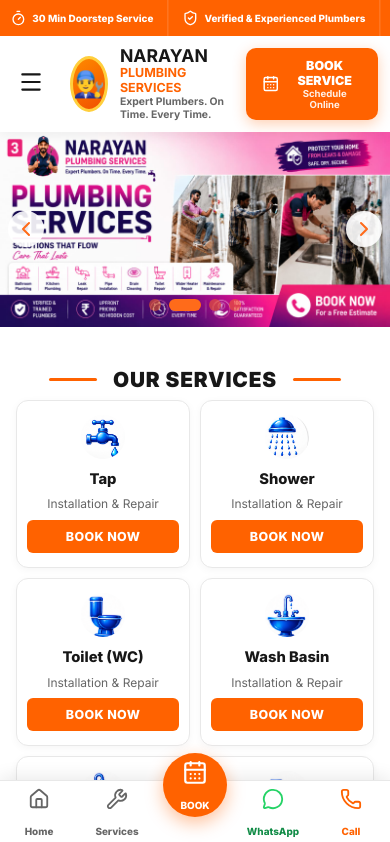
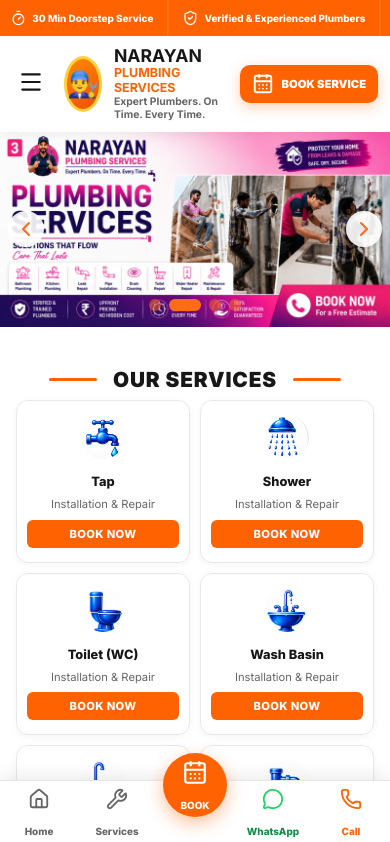
Before and after one commit to vj-mazu/narayan_plumbing, a React (Vite) app: page / in a window 390 px wide. Shown: the top 842 px of the page. Built offline with nearby package versions, Linux system fonts and the light colour scheme; the HTML template or start-up script is replaced by a standard one.

Commit message:
Fix mobile view: book button, 3-grid services, and responsive layout

```diff
--- a/src/index.css
+++ b/src/index.css
@@ -1550,7 +1550,18 @@
   }
   .menu-button { display: block; }
   .desktop-site-nav, .call-block { display: none; }
-  .brand-bar { grid-template-columns: auto 1fr auto; }
+  .brand-bar {
+    grid-template-columns: auto 1fr auto;
+    gap: 8px;
+  }
+  .book-top {
+    padding: 8px 12px;
+    font-size: 0.7rem;
+    white-space: nowrap;
+  }
+  .book-top small {
+    display: none;
+  }
   .hero-premium-top { grid-template-columns: 1fr; }
   .hero-premium-gallery { display: none; }
   .hero-banner-carousel { display: block; }
@@ -1568,7 +1579,26 @@
   }
   .hero-booking-grid { grid-template-columns: 1fr; }
   .hero-form-row { grid-template-columns: 1fr; }
-  .services-grid-container { grid-template-columns: repeat(3, 1fr); }
+  .services-grid-container {
+    grid-template-columns: repeat(3, 1fr);
+    gap: 10px;
+  }
+  .service-grid-card {
+    padding: 16px 10px 14px;
+  }
+  .service-grid-icon {
+    font-size: 1.8rem;
+  }
+  .service-grid-title {
+    font-size: 0.8rem;
+  }
+  .service-grid-desc {
+    font-size: 0.7rem;
+  }
+  .btn-book-now {
+    padding: 7px;
+    font-size: 0.7rem;
+  }
   .stats-container { grid-template-columns: repeat(2, 1fr); }
   .why-choose-grid {
     grid-template-columns: repeat(3, 1fr);
```
